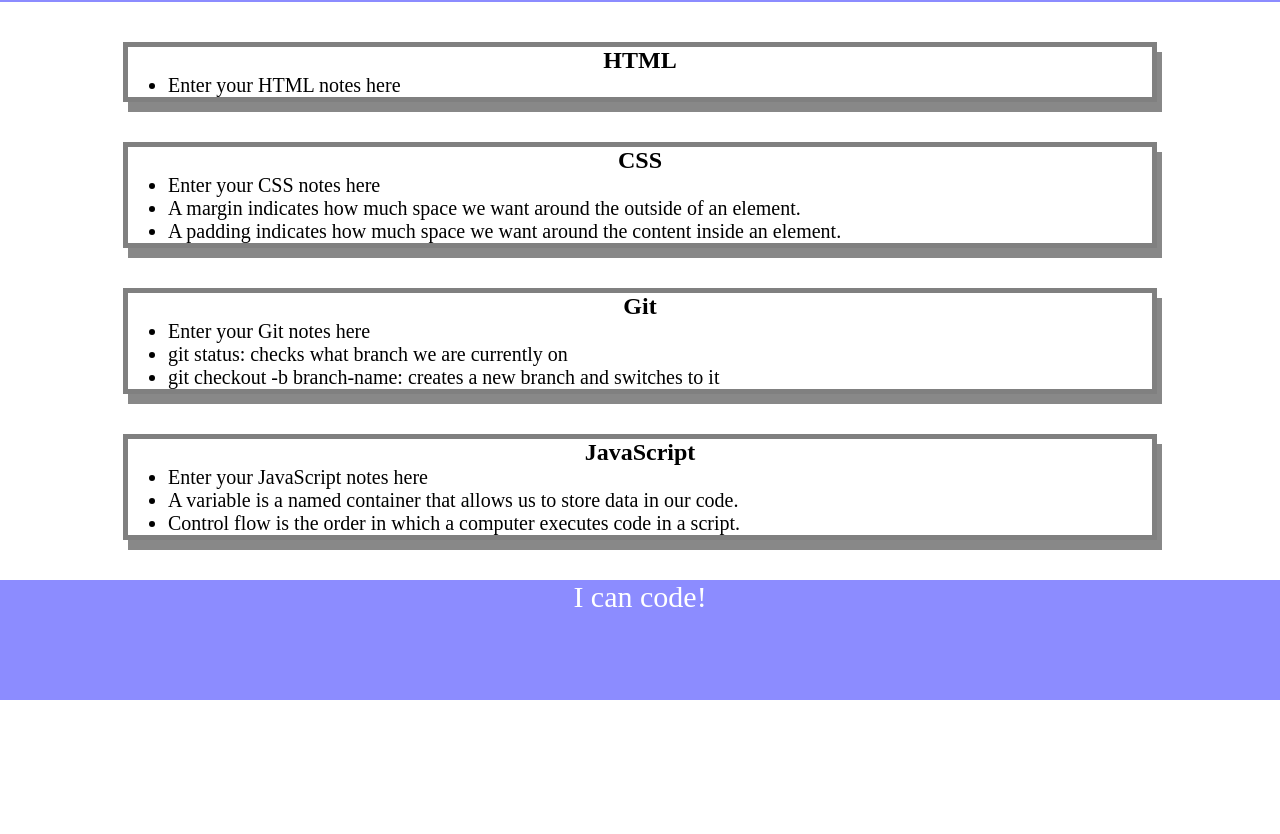
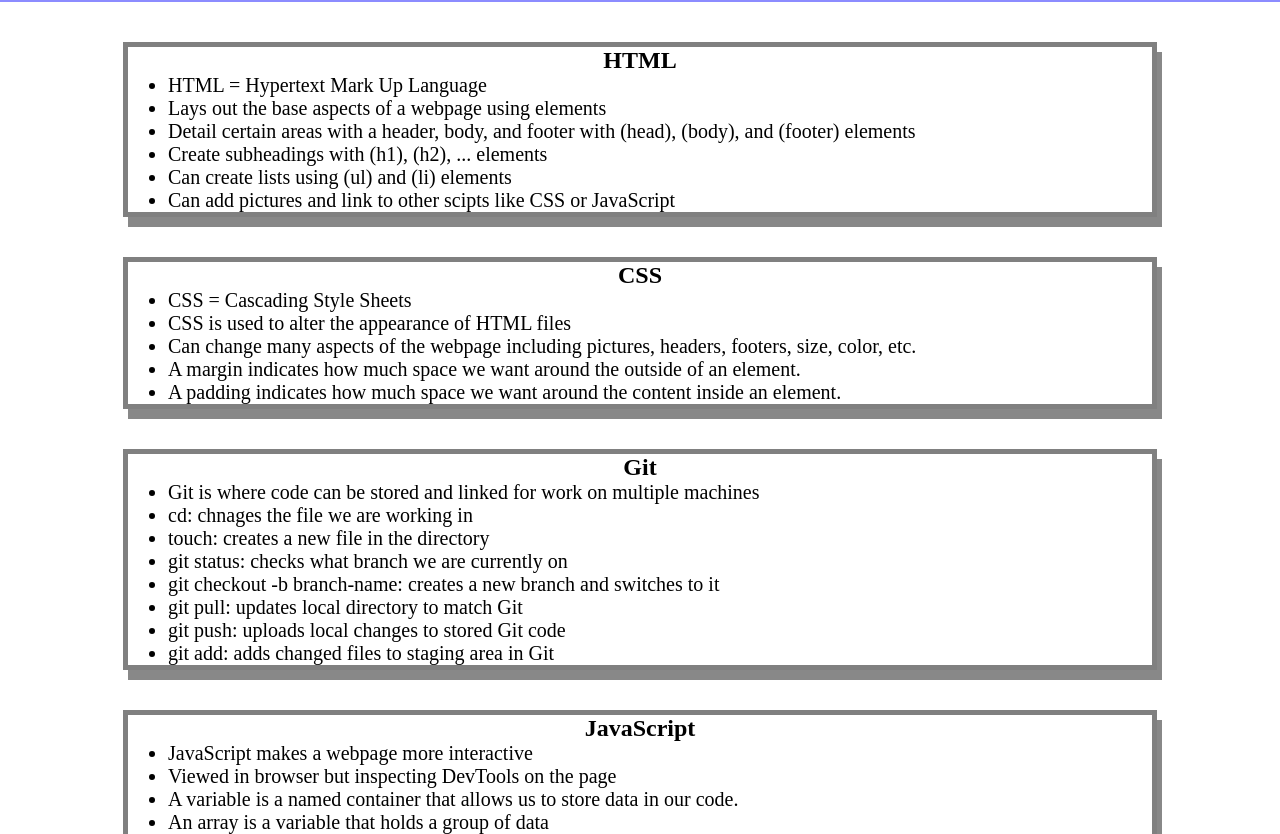
Before and after one commit to ColeWaggoner/prework-study-guide, a plain HTML site: page index.html in a window 1280 px wide. Shown: the part 118-952 px from the top of the page. Before the commit the page ends 818 px from the top, so only its background shows below. Drawn offline with Linux system fonts and the light colour scheme.

Commit message:
Added more notes to HTML doc

```diff
--- a/assets/style.css
+++ b/assets/style.css
@@ -32,9 +32,9 @@ ul {
 p {
     text-align: center;
     font-size: 30px;
-  }
+}
 
-  .card {
+.card {
     width: 80%;
     margin: 40px auto;
     border: 5px solid gray;
--- a/index.html
+++ b/index.html
@@ -21,34 +21,50 @@
       <section class="card" id="html-section">
         <h2>HTML</h2>
         <ul>
-          <li>Enter your HTML notes here</li>
+          <li>HTML = Hypertext Mark Up Language</li>
+          <li>Lays out the base aspects of a webpage using elements</li>
+          <li>Detail certain areas with a header, body, and footer with (head), (body), and (footer) elements</li>
+          <li>Create subheadings with (h1), (h2), ... elements</li>
+          <li>Can create lists using (ul) and (li) elements</li>
+          <li>Can add pictures and link to other scipts like CSS or JavaScript</li>
         </ul>
       </section>
 
       <section class="card" id="css-section">
         <h2>CSS</h2>
         <ul>
-          <li>Enter your CSS notes here</li>
+          <li>CSS = Cascading Style Sheets</li>
+          <li>CSS is used to alter the appearance of HTML files</li>
+          <li>Can change many aspects of the webpage including pictures, headers, footers, size, color, etc.</li>
           <li>A margin indicates how much space we want around the outside of an element.</li>
-        <li>A padding indicates how much space we want around the content inside an element.</li>
+          <li>A padding indicates how much space we want around the content inside an element.</li>
         </ul>
       </section>
 
       <section class="card" id="git-section">
         <h2>Git</h2>
         <ul>
-          <li>Enter your Git notes here</li>
+          <li>Git is where code can be stored and linked for work on multiple machines</li>
+          <li>cd: chnages the file we are working in</li>
+          <li>touch: creates a new file in the directory</li>
           <li>git status: checks what branch we are currently on</li>
-        <li>git checkout -b branch-name: creates a new branch and switches to it</li>
+          <li>git checkout -b branch-name: creates a new branch and switches to it</li>
+          <li>git pull: updates local directory to match Git</li>
+          <li>git push: uploads local changes to stored Git code</li>
+          <li>git add: adds changed files to staging area in Git</li>
         </ul>
       </section>
 
       <section class="card" id="javascript-section">
         <h2>JavaScript</h2>
         <ul>
-          <li>Enter your JavaScript notes here</li>
+          <li>JavaScript makes a webpage more interactive</li>
+          <li>Viewed in browser but inspecting DevTools on the page</li>
           <li>A variable is a named container that allows us to store data in our code.</li>
-   <li>Control flow is the order in which a computer executes code in a script.</li>
+          <li>An array is a variable that holds a group of data</li>
+          <li>Control flow is the order in which a computer executes code in a script.</li>
+          <li>for loops can be integrated to shorten code and more easily use arrays</li>
+          <li>Can add comments using /* and */ around text or // before a single line of text</li>
         </ul>
       </section>
      </main>
```
